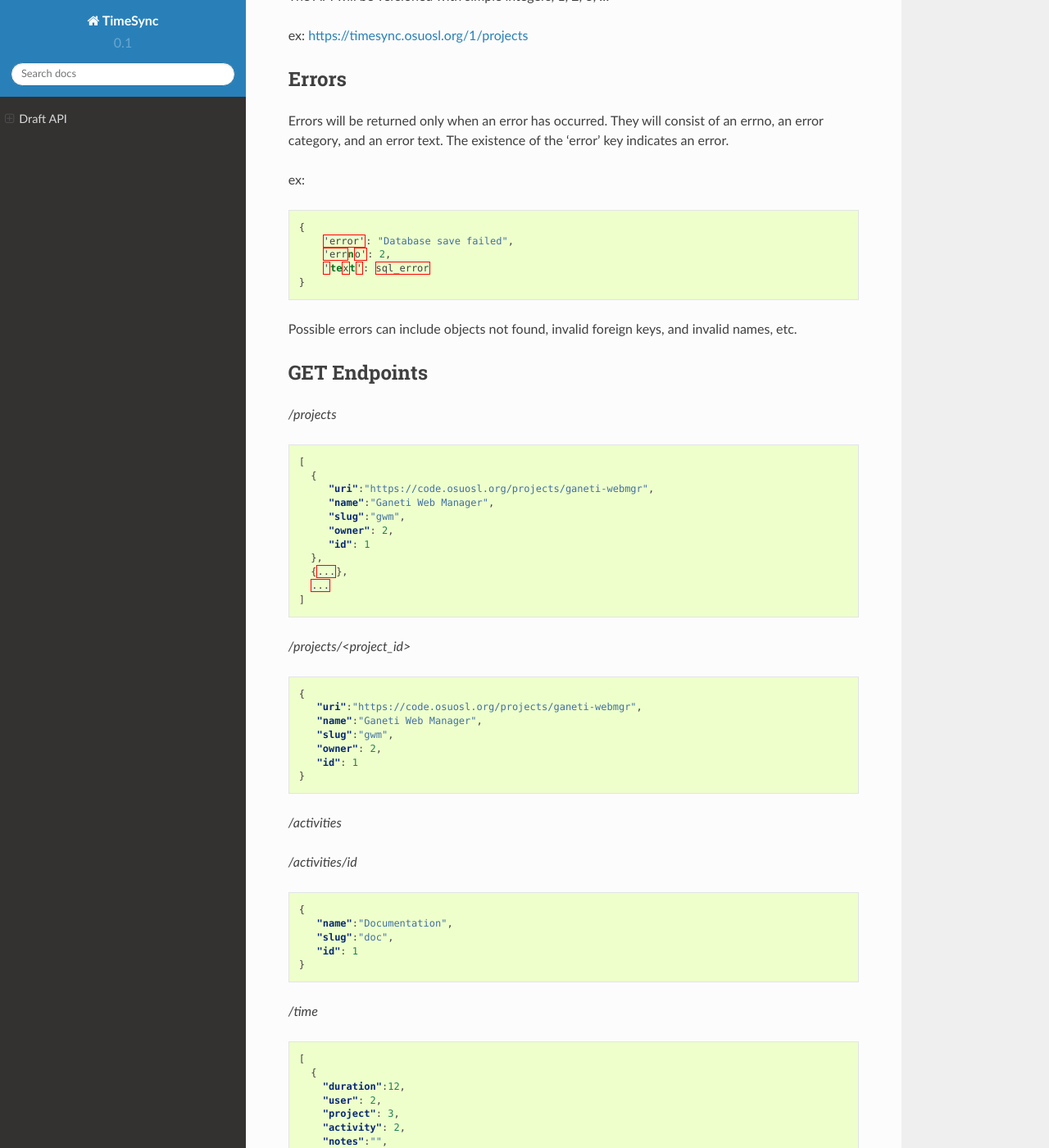
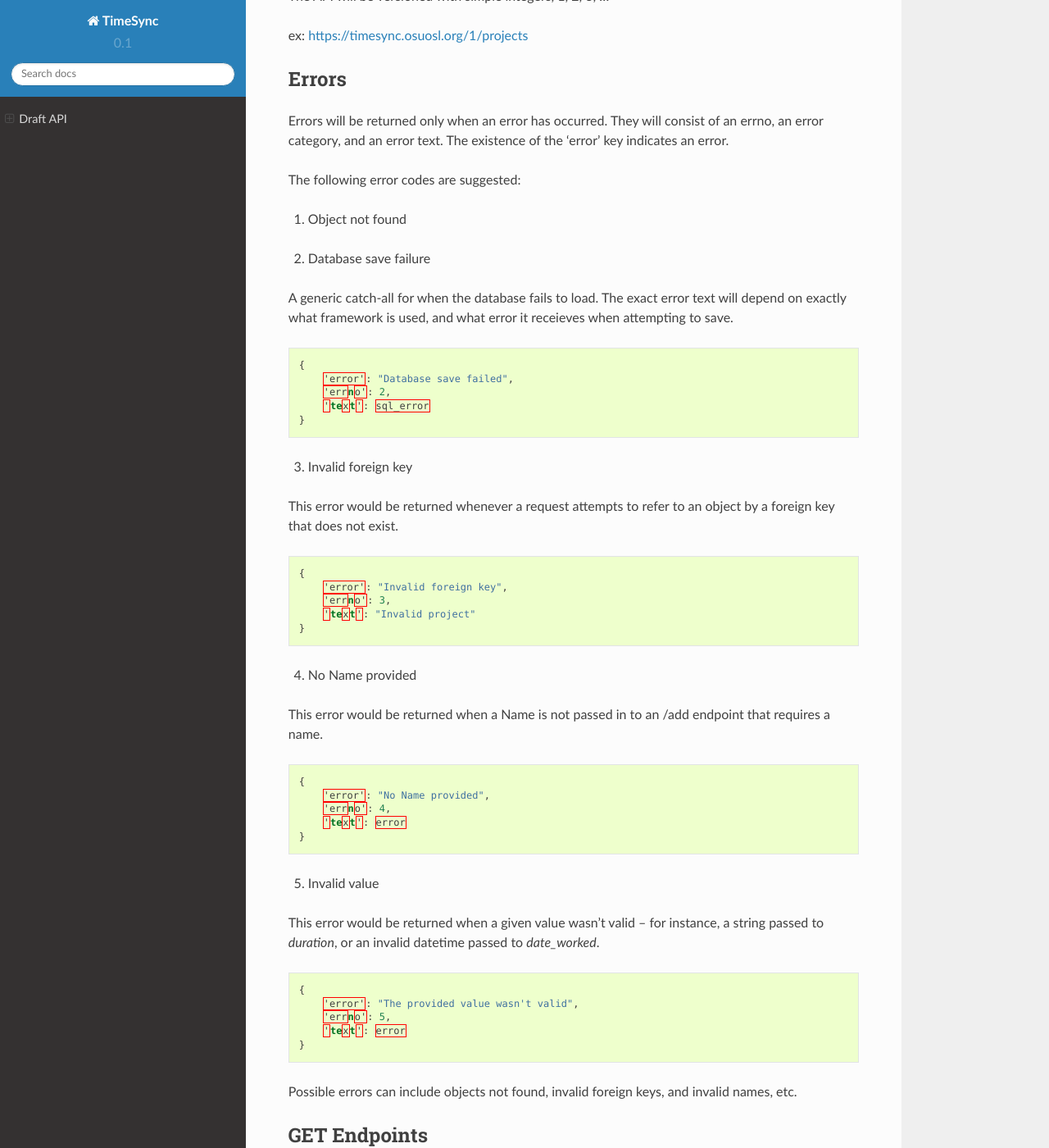
Before and after one commit to osuosl/timesync-node, a Sphinx documentation site: the page built from docs/source/design/draft_api.rst, in a window 1280 px wide and 1400 px high, scrolled down 408 px. Shown: the whole window at 82% size. Built offline with Sphinx 7.4.7 and the Read the Docs theme 2.0.0, drawn with Linux system fonts in a browser that asks for light colours; some of the changed text lies outside the part shown.

Commit message:
Address Ian's comments, enumerate errors, minor fixes

```diff
--- a/docs/source/design/draft_api.rst
+++ b/docs/source/design/draft_api.rst
@@ -25,7 +25,22 @@ Errors will be returned only when an error has occurred. They will consist
 of an errno, an error category, and an error text. The existence of the 'error'
 key indicates an error.
 
-ex:
+The following error codes are suggested:
+
+1. Object not found
+
+.. code:: json
+    {
+        'error': "Object not found",
+        'errno': 1,
+        'text': "Invalid " + object
+    }
+
+2. Database save failure
+
+A generic catch-all for when the database fails to load. The exact error text
+will depend on exactly what framework is used, and what error it receieves when
+attempting to save.
 
 .. code:: json
 
@@ -35,8 +50,48 @@ ex:
         'text': sql_error
     }
 
+3. Invalid foreign key
+
+This error would be returned whenever a request attempts to refer to an object
+by a foreign key that does not exist.
+
+.. code:: json
+
+    {
+        'error': "Invalid foreign key",
+        'errno': 3,
+        'text': "Invalid project"
+    }
+
+4. No Name provided
+
+This error would be returned when a Name is not passed in to an /add endpoint
+that requires a name.
+
+.. code:: json
+
+    {
+        'error': "No Name provided",
+        'errno': 4,
+        'text': error
+    }
+
+5. Invalid value
+
+This error would be returned when a given value wasn't valid -- for instance,
+a string passed to `duration`, or an invalid datetime passed to `date_worked`.
+
+.. code:: json
+
+    {
+        'error': "The provided value wasn't valid",
+        'errno': 5,
+        'text': error
+    }
+
 Possible errors can include objects not found, invalid foreign keys, and
 invalid names, etc.
+
 
 
 GET Endpoints
```
Also changed, not shown: other parts of docs/source/design/draft_api.rst (+6 -6 lines).
